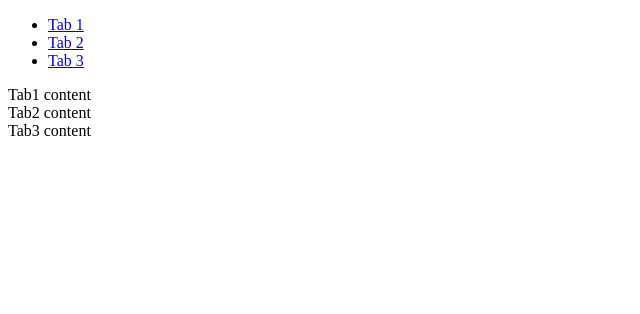
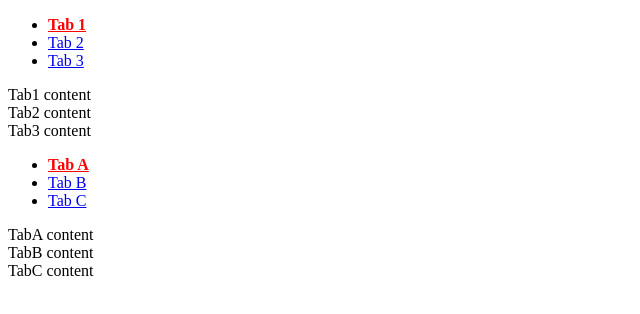
Before and after one commit to huynhtrongdai007/tabzy, a website: page index.html in a window 1280 px wide. Shown: the whole page, without its empty margins (0-640 px from the left). Drawn offline with Linux system fonts and the light colour scheme.

Commit message:
Sử dụng query params thay cho hash

```diff
--- a/index.html
+++ b/index.html
@@ -32,9 +32,31 @@
     <div id="tab3">Tab3 content</div>
 
 
+     <ul id="tabs">
+        <!-- tabs -->
+        <li class="tabzy--active">
+            <a href="#tabA">Tab A</a>
+        </li>
+        <li>
+            <a href="#tabB">Tab B</a>
+        </li>
+        <li>
+            <a href="#tabC">Tab C</a>
+        </li>
+    </ul>
+    <!-- Panels -->
+    <div id="tab1">TabA content</div>
+    <div id="tab2">TabB content</div>
+    <div id="tab3">TabC content</div>
+
+
     <script src="./src/tabzy.js"></script>
     <script>
-        const tabs = new Tabzy("#tabs",{
+        const tabs = new Tabzy("#tab1",{
+            remember:true
+        });
+
+         const tabs2 = new Tabzy("#tab2",{
             remember:true
         });
 
--- a/src/tabzy.js
+++ b/src/tabzy.js
@@ -30,9 +30,11 @@ function Tabzy(selector, options = {}) {
 }
 
 Tabzy.prototype._init = function () {
+    const params = new URLSearchParams(location.search);
+    const tabSelector = params.get("tab");
+
     const hash = location.hash;
-    const tab = (this.otp.remember && hash && this.tabs.find(tab => tab.getAttribute('href') === hash));
-    this.tabs[0];
+    const tab = (this.otp.remember && hash && this.tabs.find(tab => tab.getAttribute('href') === tabSelector)) || this.tabs[0];
     this._activeTab(tab)
 
 
@@ -59,7 +61,11 @@ Tabzy.prototype._activeTab = function (tab) {
     panelActive.hidden = false;
 
     if (this.otp.remember) {
-        history.replaceState(null, null, tab.getAttribute("href"));
+        history.replaceState(
+            null,
+            null,
+            `?tab=${encodeURIComponent(tab.getAttribute("href"))}`
+        );
     }
 }
 
```
